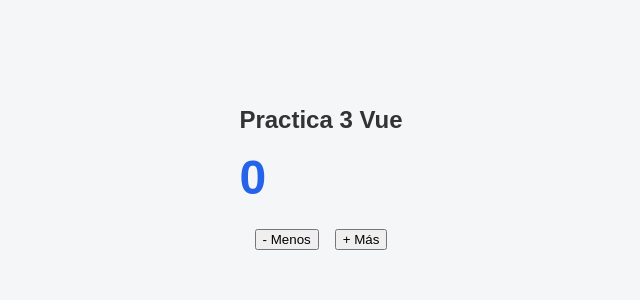
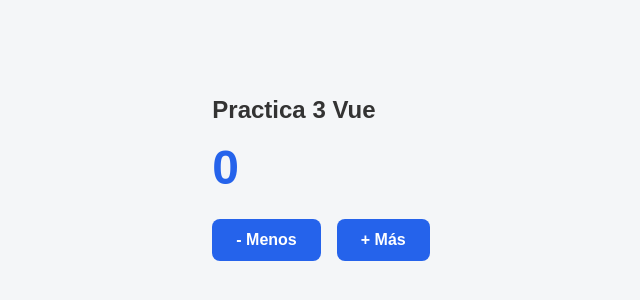
Before and after one commit to smujr-code/practica3-vue, a Vue app: page / in a window 1280 px wide. Shown: the part 230-530 px from the top of the page, without its empty margins (319-959 px from the left). Built offline with nearby package versions, Linux system fonts and the light colour scheme.

Commit message:
se agrega color a los botones

```diff
--- a/src/style.css
+++ b/src/style.css
@@ -36,3 +36,15 @@
   gap: 1rem;
   margin-top: 1.5rem;
 }
+
+button {
+  padding: 0.75rem 1.5rem;
+  font-size: 1rem;
+  font-weight: bold;
+  border: none;
+  border-radius: 8px;
+  cursor: pointer;
+  background-color: #2563eb;
+  color: white;
+  transition: background-color 0.2s;
+}
```
